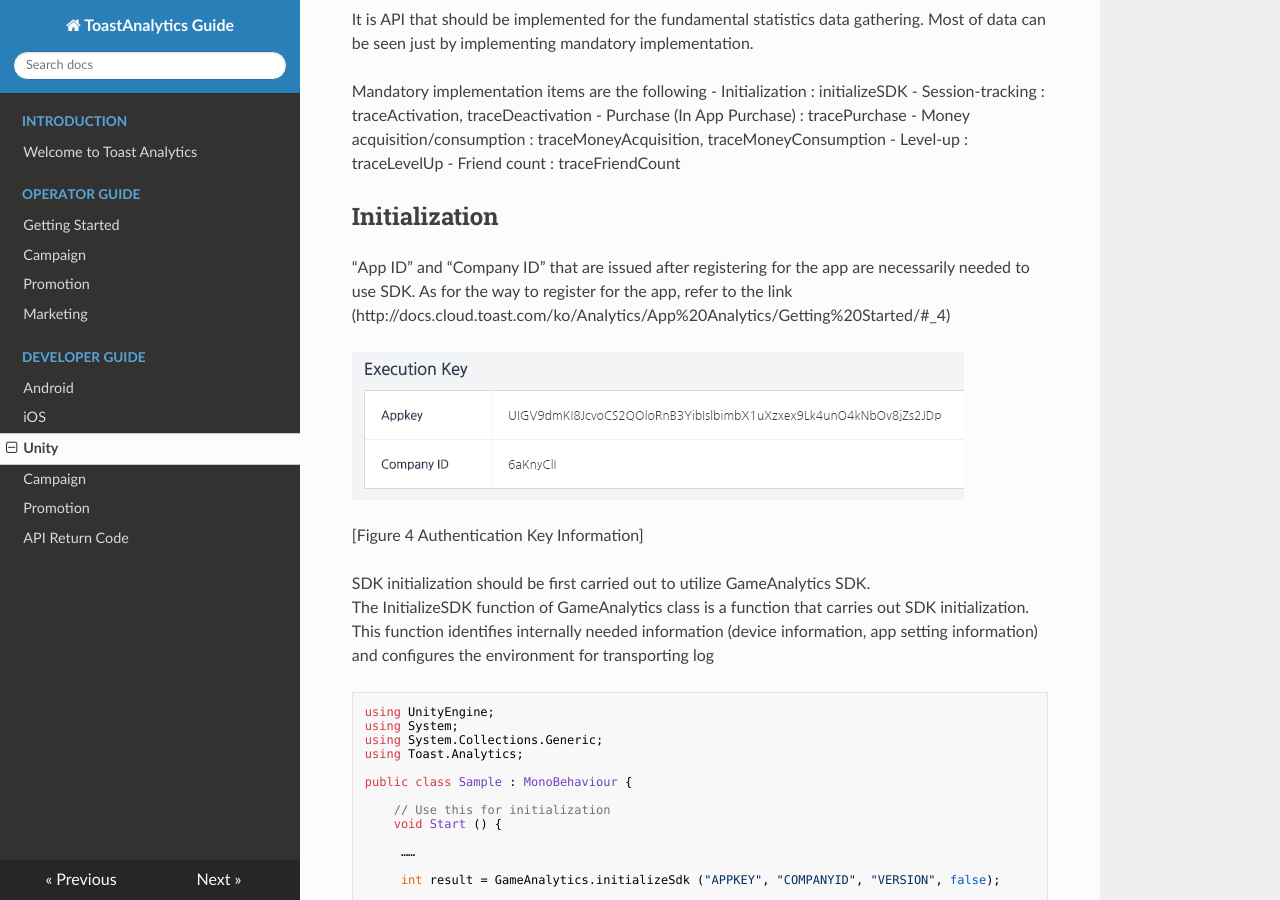
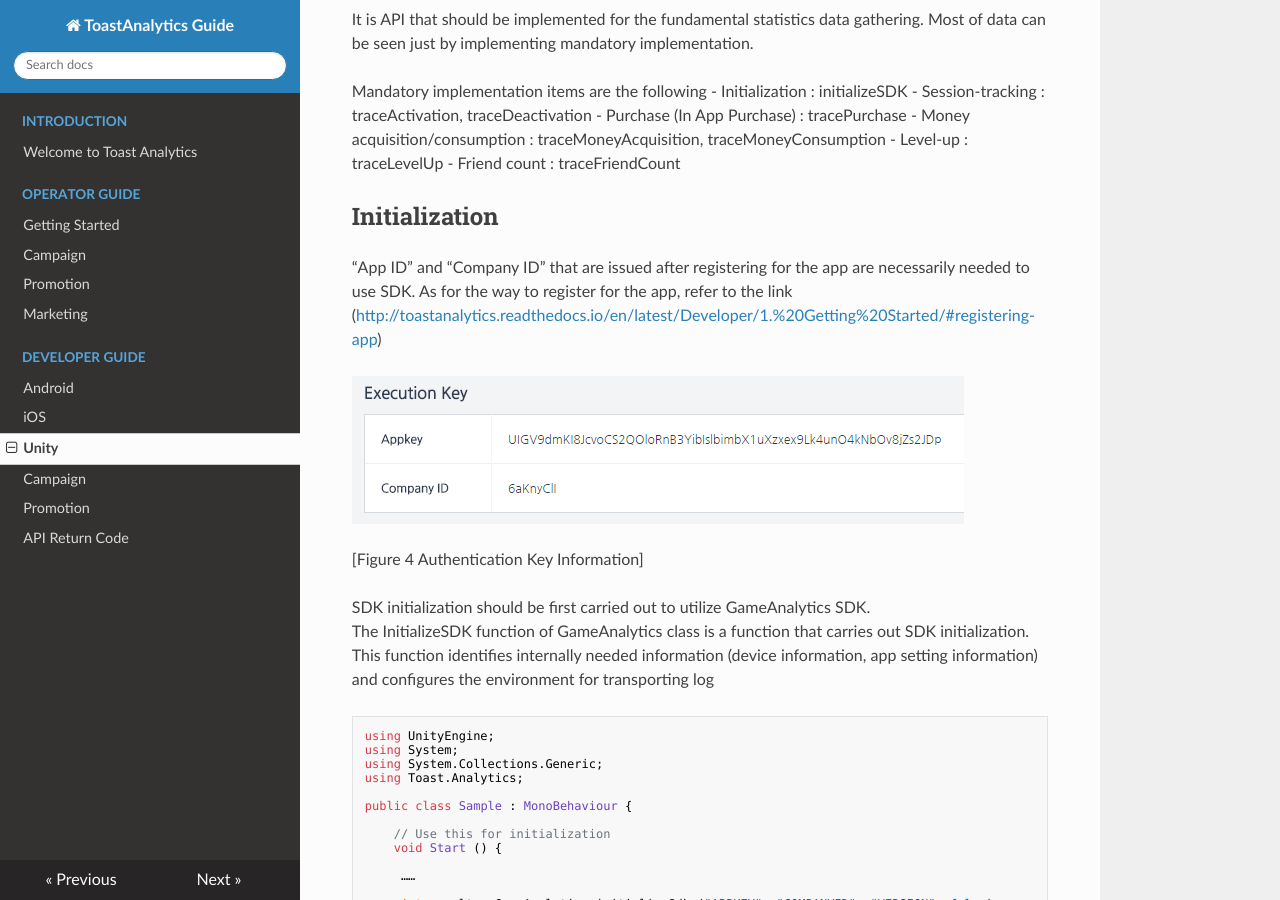
Before and after one commit to ToastAnalytics/ToastAnalytics_EN, an MkDocs documentation site: the page built from docs/Developer/6. Unity Developer Guide.md, in a window 1280 px wide and 900 px high, scrolled down 3477 px. Built offline with MkDocs 1.6.1, drawn with Linux system fonts in a browser that asks for light colours; nearby versions of some CDN libraries; old or Windows-style settings are respelled for this version of MkDocs; part of the change alters nothing that is shown; some of the changed text lies outside the part shown.

Commit message:
Update 6. Unity Developer Guide.md

```diff
--- a/docs/Developer/6. Unity Developer Guide.md
+++ b/docs/Developer/6. Unity Developer Guide.md
@@ -1,6 +1,6 @@
 # Overview
 
-This document explains the method to implement Analytics SDK on Android. In order to utilize Analytics SDK, one should register for an app. To register, refer to the link (<http://docs.cloud.toast.com/ko/Analytics/App%20Analytics/Getting%20Started/#_4>).
+This document explains the method to implement Analytics SDK on Android. In order to utilize Analytics SDK, one should register for an app. To register, refer to the link (<http://toastanalytics.readthedocs.io/en/latest/Developer/1.%20Getting%20Started/#registering-app>).
 - This document was drawn up based on Unity4 standard.
 - Unity plugin function is only supported in Pro version. Therefore, application should be developed through Unity Pro in order to utilize SDK Plugin.
 - Android Manifest setting, iOS Build setting, etc. are explained in Programming Guide offered by each OS.
@@ -73,7 +73,7 @@ Mandatory implementation items are the following
 
 ## Initialization
 
-“App ID” and “Company ID” that are issued after registering for the app are necessarily needed to use SDK. As for the way to register for the app, refer to the link (http://docs.cloud.toast.com/ko/Analytics/App%20Analytics/Getting%20Started/#_4)
+“App ID” and “Company ID” that are issued after registering for the app are necessarily needed to use SDK. As for the way to register for the app, refer to the link (<http://toastanalytics.readthedocs.io/en/latest/Developer/1.%20Getting%20Started/#registering-app>)
 
 ![Figure 4 Authentication Key Information](https://raw.githubusercontent.com/ToastAnalytics/ToastAnalytics_EN/master/docs/Developer/images/pg_unity_004.png)
 
```
